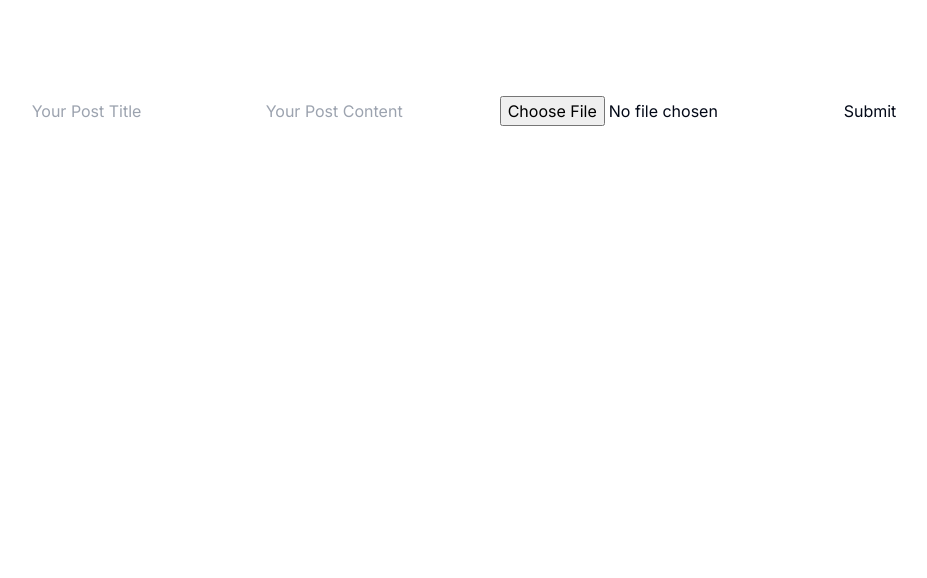
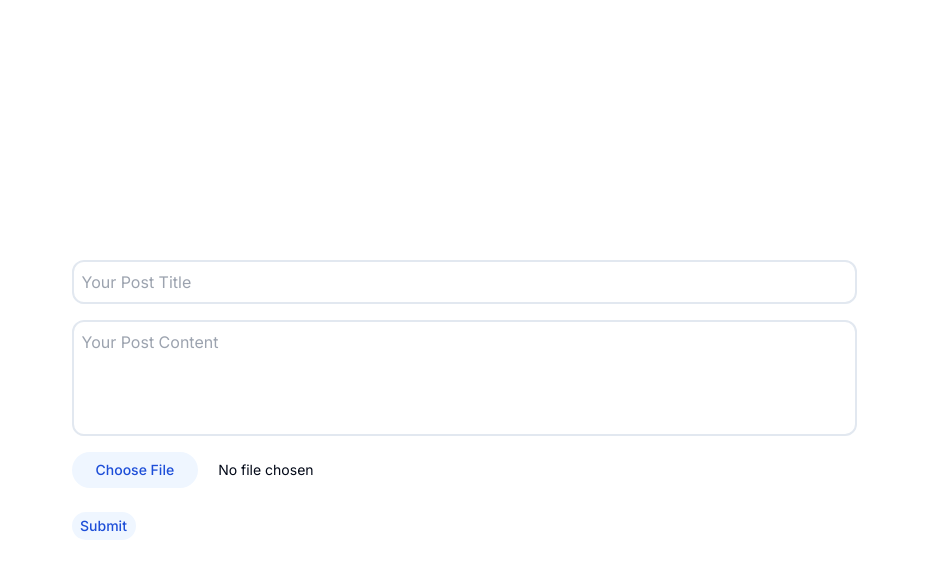
Before and after one commit to KoboldM/sterling-ox-exercise, a Next.js app: page /addpost in a window 1280 px wide. Shown: the top 578 px of the page, without its empty margins (176-1103 px from the left). Built offline with nearby package versions, Linux system fonts and the light colour scheme.

Commit message:
responsiveness, style change in addpost login logout

```diff
--- a/app/addpost/page.js
+++ b/app/addpost/page.js
@@ -46,12 +46,26 @@ export default async function AddPost() {
     }
 
     return (
-      <main className="flex min-h-screen flex-col items-center justify-between p-24">
-        <form action={addPost} id='formpost'>
-            <input required placeholder='Your Post Title' type='text' name='title' id='title'/>
-            <input required placeholder='Your Post Content' type='text' name='content' id='content'/>
-            <input type='file' accept='image/jpeg, image/gif, image/png' name='file' id='file'/>
-            <button type='submit'>Submit</button>
+      <main className="flex min-h-screen flex-col items-center justify-center p-24">
+        <form action={addPost} id='formpost' className='flex flex-col gap-4'>
+            <input className='border-2 rounded-xl p-2' required placeholder='Your Post Title' type='text' name='title' id='title'/>
+            <textarea style={{resize: 'none'}} rows={4} cols={75} className='border-2 rounded-xl p-2' required placeholder='Your Post Content' type='text' name='content' id='content'/>
+            <input type='file' accept='image/jpeg, image/gif, image/png' name='file' id='file'
+                className="text-sm text-grey-500 mb-2
+                file:mr-5 file:py-2 file:px-6
+                file:rounded-full file:border-0
+                file:text-sm file:font-medium
+                file:bg-blue-50 file:text-blue-700
+                hover:file:cursor-pointer hover:file:bg-amber-50
+                hover:file:text-amber-700
+                file:transition-colors file:duration-200"
+            />
+            <button type='submit'
+                className='bg-blue-50 w-16
+                    py-1 rounded-full text-blue-700 border-0
+                    text-sm font-medium hover:bg-amber-50 hover:text-amber-700
+                    transition-colors duration-200'>
+            Submit</button>
         </form>
       </main>
     );
--- a/app/layout.js
+++ b/app/layout.js
@@ -8,7 +8,6 @@ export const metadata = {
   description: "Generated by Create Next App",
 };
 
-
 export default function RootLayout({ children }) {
     return (
         <html lang="en">
--- a/app/login/page.js
+++ b/app/login/page.js
@@ -1,4 +1,3 @@
-// import { Button } from "@/components/ui/button";
 import { Github } from "lucide-react";
 import { createClient } from "../../utils/supabase/server";
 import { headers } from "next/headers";
@@ -26,16 +25,20 @@ export default function Login() {
     };
 
     return (
-      <main className="flex min-h-screen flex-col items-center justify-between p-24">
+      <main className="flex flex-col items-center min-h-screen">
         <form
             action={signIn}
-            className="flex-1 flex min-h-screen justify-center items-center"
+            className="flex-1 flex flex-col justify-center items-center"
         >
-            {/* <Button type='submit'> */}
-				<button type='submit'>
-                	<Github className="mr-2 h-4 w-4" /> Login with Github
+				<button type='submit'
+                    className="bg-blue-50 w-full
+                        rounded-full text-blue-700 border-0
+                        text-sm font-medium hover:bg-amber-50 hover:text-amber-700
+                        transition-colors duration-200 flex flex-row gap-2 p-4"
+                >
+                	<Github className="h-4 w-4" />
+                    Login with Github
 				</button>
-            {/* </Button> */}
         </form>
       </main>
     );
--- a/app/logout/page.js
+++ b/app/logout/page.js
@@ -14,16 +14,19 @@ export default function Login() {
     }
 
     return (
-      <main className="flex min-h-screen flex-col items-center justify-between p-24">
+      <main className="flex min-h-screen flex-col items-center justify-between">
         <form
             action={signOut}
-            className="flex-1 flex min-h-screen justify-center items-center"
+            className="flex-1 flex justify-center items-center"
         >
-            {/* <Button type='submit'> */}
-				<button type='submit'>
+				<button type='submit'
+                    className="bg-blue-50 w-full
+                    rounded-full text-blue-700 border-0
+                    text-sm font-medium hover:bg-amber-50 hover:text-amber-700
+                    transition-colors duration-200 flex flex-row gap-2 p-4"
+                >
                     Logout
 				</button>
-            {/* </Button> */}
         </form>
       </main>
     );
--- a/app/page.js
+++ b/app/page.js
@@ -1,7 +1,5 @@
 // import { Form, FormField } from "@/components/ui/form";
-import { redirect } from "next/navigation";
 import { createClient } from "../utils/supabase/server";
-import Button from '../components/button/button'
 import Link from "next/link";
 
 export default async function Home() {
@@ -10,16 +8,6 @@ export default async function Home() {
 	const { data: post, error } = await supabase
 	.from('post')
 	.select()
-
-	async function goAddPost() {
-		'use server'
-		redirect('/addpost')
-	}
-
-	async function goLogin() {
-		'use server'
-		redirect('/')
-	}
 
 	return (
 		<div className='grid grid-rows-12 max-h-screen w-full'>
--- a/app/posts/[...slug]/page.js
+++ b/app/posts/[...slug]/page.js
@@ -102,7 +102,6 @@ export default async function PostID({ params }) {
                                 name='content'
                                 placeholder='Add Comment'
                                 maxLength={600}
-                                // cols={100}
                                 rows={4}
                                 style={{
                                     resize: 'none'
@@ -110,7 +109,7 @@ export default async function PostID({ params }) {
                             />
                             <div className='max-w-max'>
                                 <input type="file" id='file' name='file' accept='image/jpeg, image/gif, image/png'
-                                    class="text-sm text-grey-500 mb-2
+                                    className="text-sm text-grey-500 mb-2
                                         file:mr-5 file:py-2 file:px-6
                                         file:rounded-full file:border-0
                                         file:text-sm file:font-medium
```
Lines whose indentation alone changed are shown as unchanged.
